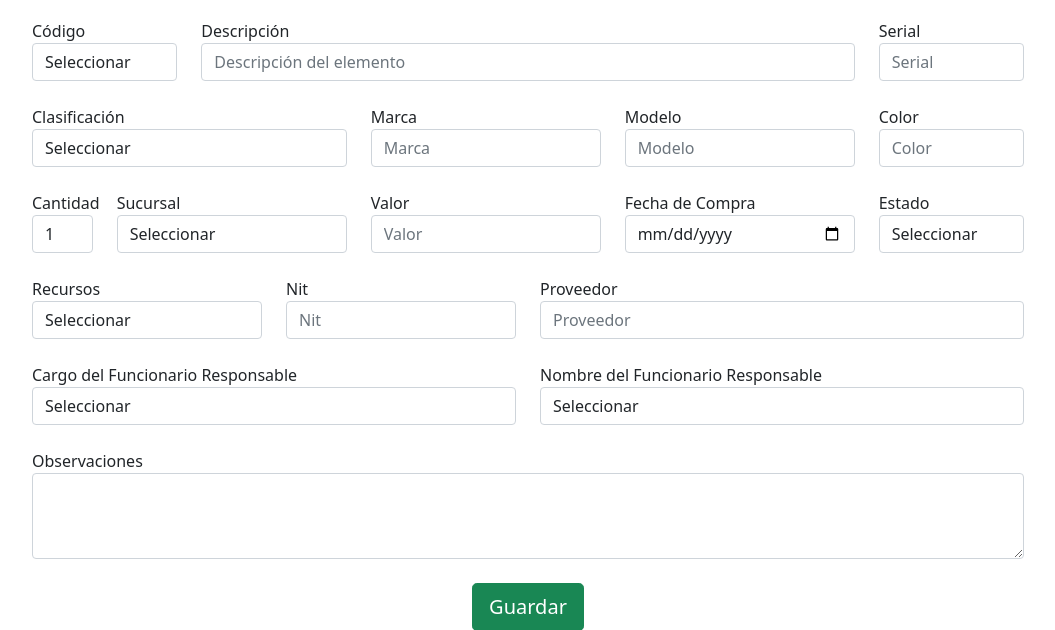
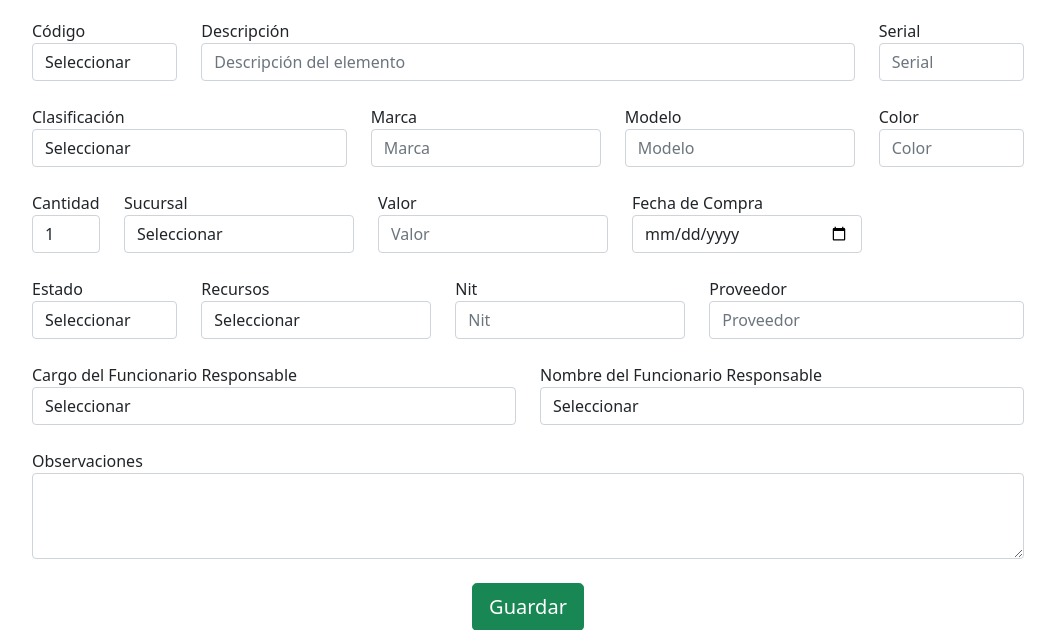
Before and after one commit to maicolmike/inventario, a Django app: template templates/registro/registrar_equipo.html in a window 1280 px wide. Shown: the part 142-772 px from the top of the page, without its empty margins (112-1167 px from the left). Run offline with Django 5.2, Linux system fonts and the light colour scheme; the template is opened without the code that fills it: values that come from a table or form of the project are taken from there, others are empty; some libraries are stand-ins or nearby versions.

Commit message:
cambiar campo estado

```diff
--- a/templates/registro/registrar_equipo.html
+++ b/templates/registro/registrar_equipo.html
@@ -77,7 +77,7 @@
             <!-- FILA 3 -->
             <div class="row mt-4">
 
-                <div class="col-md-1" style="min-width: 82px;">
+                <div class="col-md-1" style="min-width: 92px;">
                     <label for="{{ form.cantidad.id_for_label }}">Cantidad</label>
                     {{ form.cantidad }}
                 </div>
@@ -97,15 +97,15 @@
                     {{ form.fecha_compra }}
                 </div>
 
+            </div>
+
+            <!-- FILA 4 -->
+            <div class="row mt-4">
+
                 <div class="col-md-2">
                     <label for="{{ form.estado.id_for_label }}">Estado</label>
                     {{ form.estado }}
                 </div>
-
-            </div>
-
-            <!-- FILA 4 -->
-            <div class="row mt-4">
 
                 <div class="col-md-3">
                     <label for="{{ form.recursos.id_for_label }}">Recursos</label>
@@ -116,7 +116,7 @@
                     <label for="{{ form.nit.id_for_label }}">Nit</label>
                     {{ form.nit }}
                 </div>
-                <div class="col-md-6">
+                <div class="col-md-4">
                     <label for="{{ form.proveedor.id_for_label }}">Proveedor</label>
                     {{ form.proveedor }}
                 </div>
```
